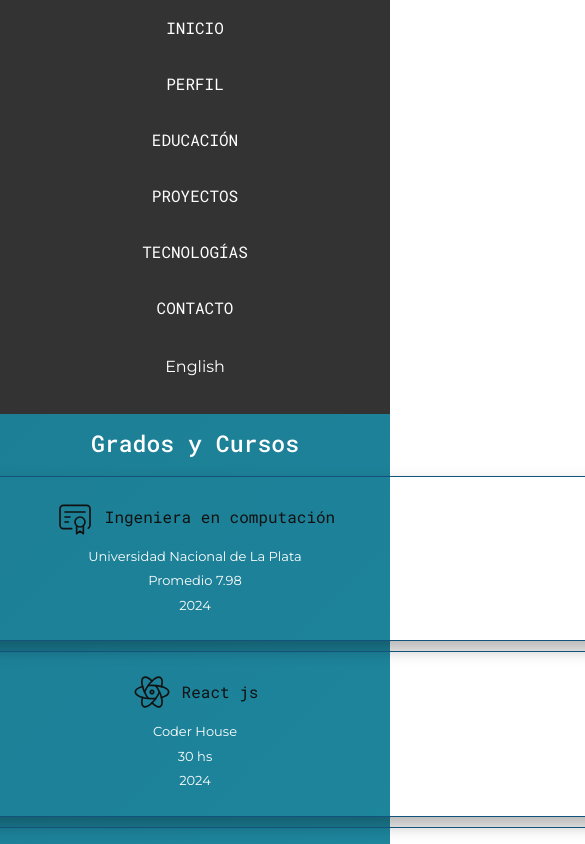
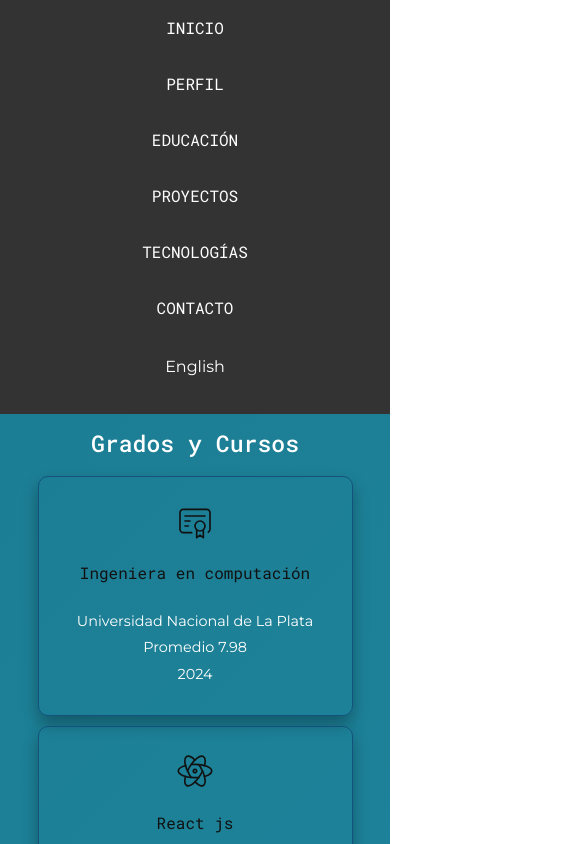
Before and after one commit to valenfanelli/ValentinaFA, a React (Vite) app: page /educacion in a window 390 px wide. Shown: the top 844 px of the page, 585 px wide, since content can reach past the window. Built offline with nearby package versions, Linux system fonts and the light colour scheme.

Commit message:
Arreglo educacion estilos CSS

```diff
--- a/src/App.css
+++ b/src/App.css
@@ -19,6 +19,7 @@ html, body, #root {
   color: rgb(255, 255, 255);
   min-height: 100vh;          /* Garantiza que el contenedor tenga al menos el 100% de la altura de la pantalla */
   height: auto;
+  width: 100%;
 }
 .bg-sec {
   background: rgb(14,69,88);
@@ -120,11 +121,27 @@ html, body, #root {
     margin-bottom: 5px;         /* Espacio entre ítems de la lista */
     font-size: small;
   }
-  @media (max-width: 768px) {
-    max-width: 100%;
+  @media (max-width: 992px) {
+    width: auto;                 /* Dejá que se adapte al contenedor */
+    max-width: 90%;              /* Límite visual para evitar bordes pegados */
     flex-direction: column;
+    align-items: center;
+    text-align: center;
+    padding: 1.5rem;
+
+    .titulo {
+      flex-direction: column;    /* Ícono arriba, texto abajo si querés */
+      align-items: center;
+      text-align: center;
+      margin-bottom: 1rem;
+    }
+
     ul {
       text-align: center;
+    }
+
+    li {
+      font-size: 0.9rem;
     }
   }
 }
```
